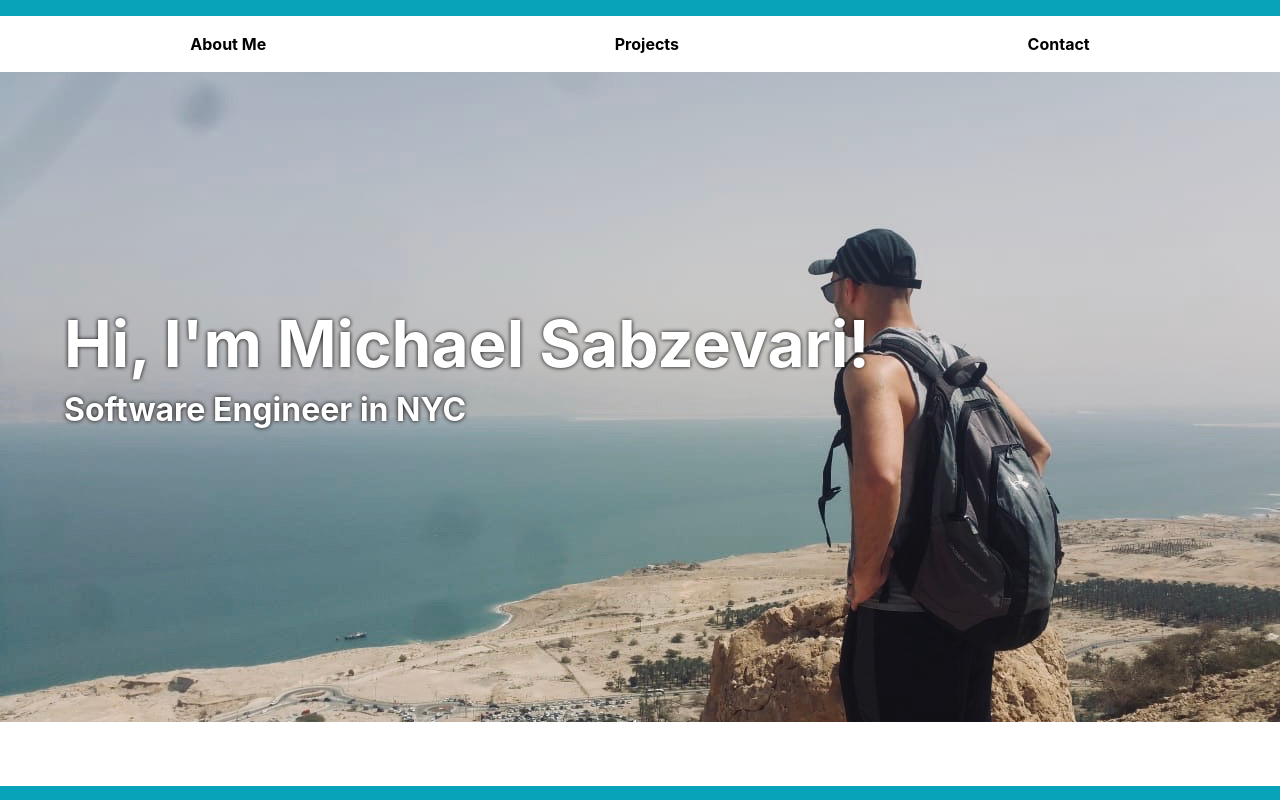
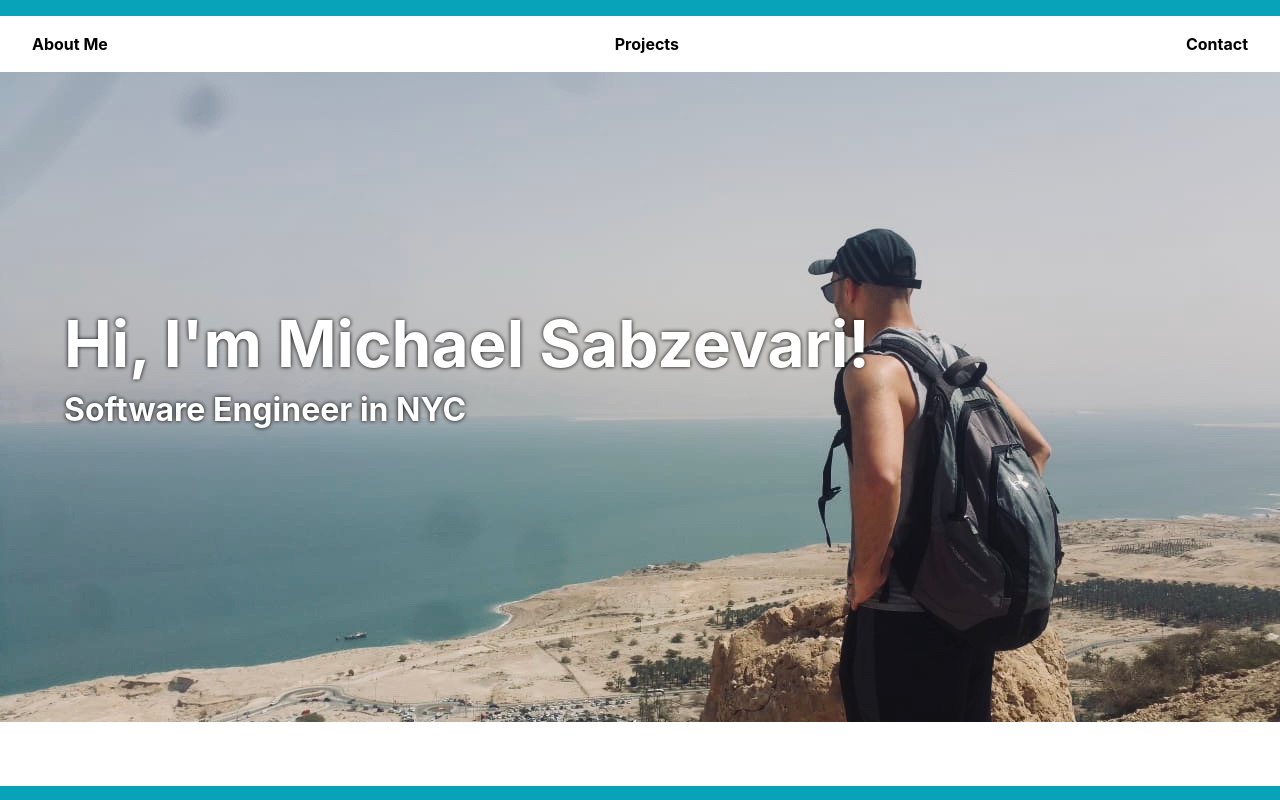
Before and after one commit to mikesabzz/Portfolio-app, a React (Create React App) app: page / in a window 1280 px wide. Shown: the top 800 px of the page. Built offline with nearby package versions, Linux system fonts and the light colour scheme; a web font is replaced by a local one.

Commit message:
styling continues

```diff
--- a/src/components/Navbar/Navbar.css
+++ b/src/components/Navbar/Navbar.css
@@ -3,7 +3,6 @@
 }
 .nav-link {
   color: black;
-  margin: auto;
   text-decoration: none;
   font-weight: bold;
 }
```
